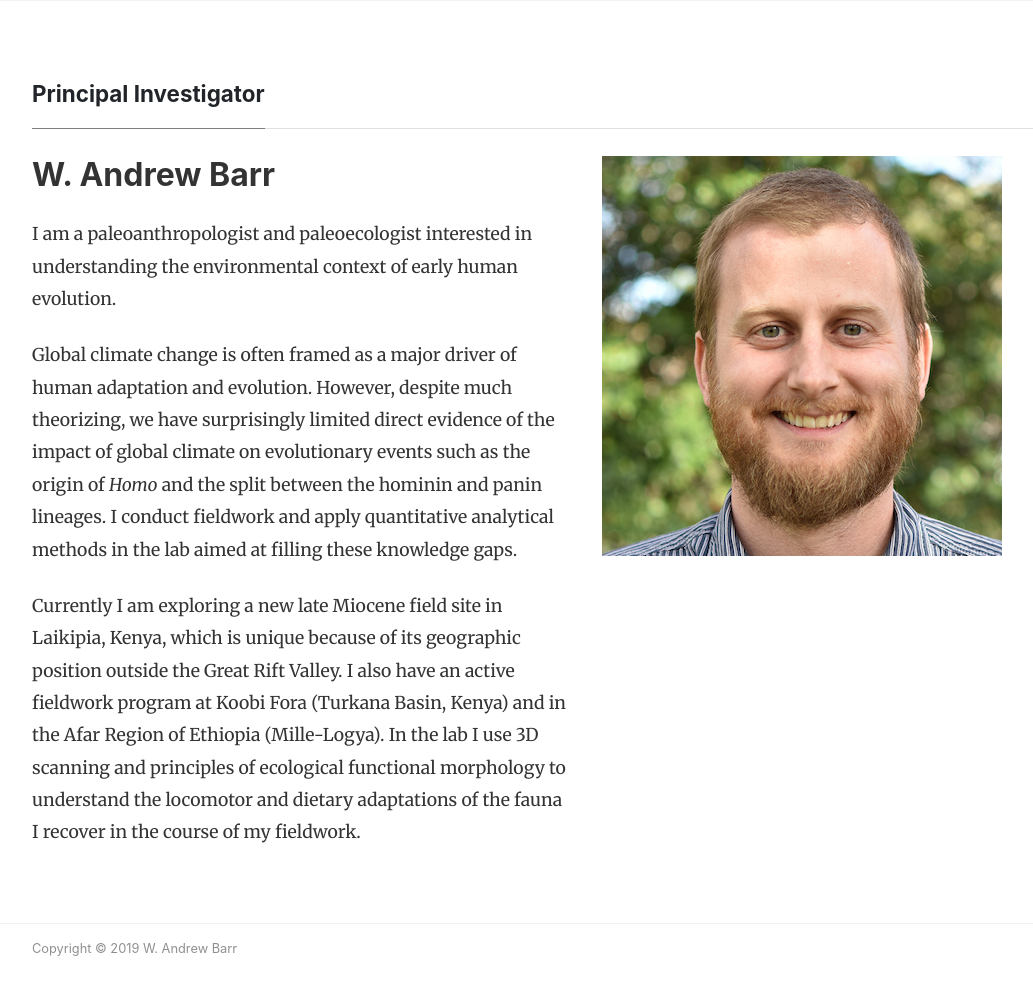
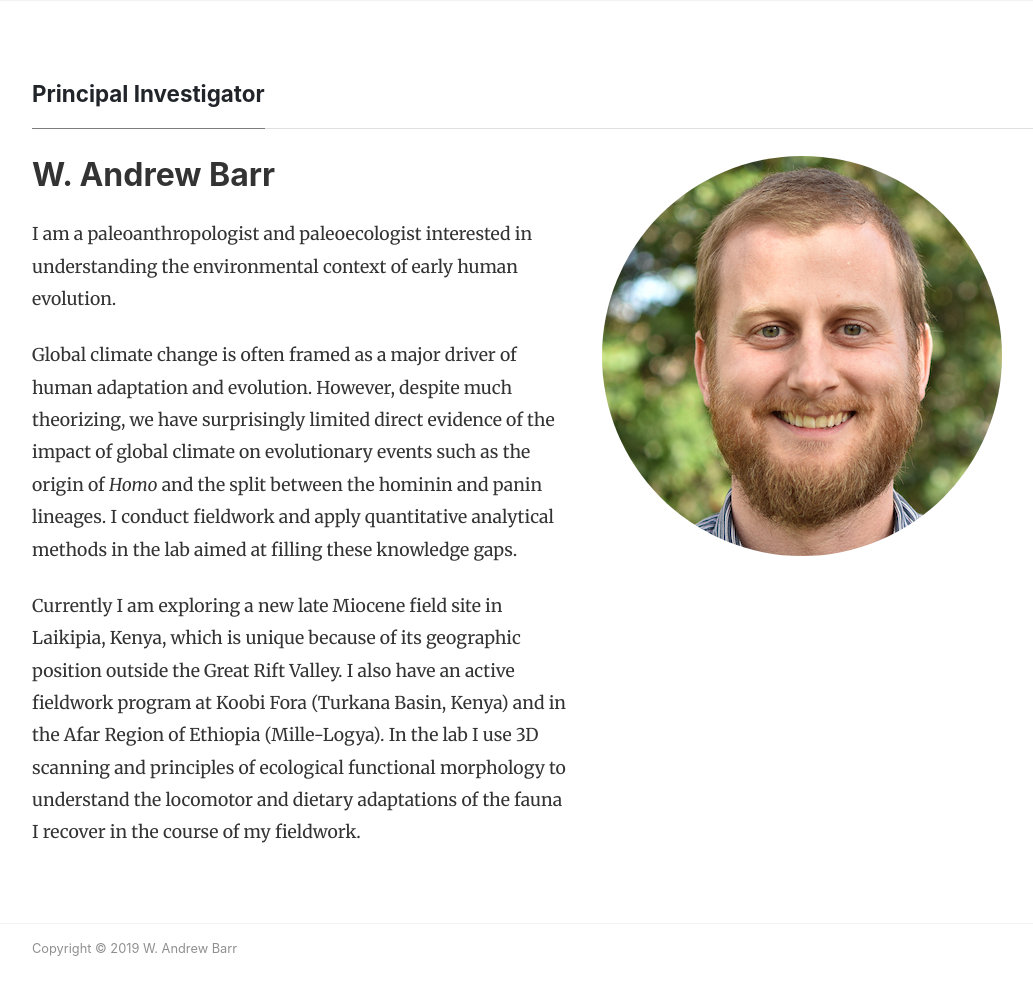
Before and after one commit to wabarr/PAPER, a Jekyll site: the page built from andrew-barr.md, in a window 1280 px wide and 1032 px high. Shown: the top 995 px of the window, without its empty margins (53-1086 px from the left). Built offline with Jekyll 4.4.1, drawn with Linux system fonts in a browser that asks for light colours; nearby versions of some CDN libraries; comment, search, counter and statistics services are not loaded.

Commit message:
go back to circle

```diff
--- a/andrew-barr.md
+++ b/andrew-barr.md
@@ -18,7 +18,7 @@ title: Principal Investigator
    <p>Currently I am exploring a new  late Miocene field site in Laikipia, Kenya, which is unique because of its geographic position outside the Great Rift Valley. I also have an active fieldwork program at Koobi Fora (Turkana Basin, Kenya) and in the Afar Region of Ethiopia (Mille-Logya). In the lab I use 3D scanning and principles of ecological functional morphology to understand the locomotor and dietary adaptations of the fauna I recover in the course of my fieldwork.</p>
 </div>
 <div class="col-xs-12 col-md-6">
-   <img class="img-fluid" src="{{site.baseurl}}/{{person.headshot}}" alt='{{display_name}}'>
+   <img class="img-fluid rounded-circle" src="{{site.baseurl}}/{{person.headshot}}" alt='{{display_name}}'>
 </div>
 </div>
 {% endfor %}
```
